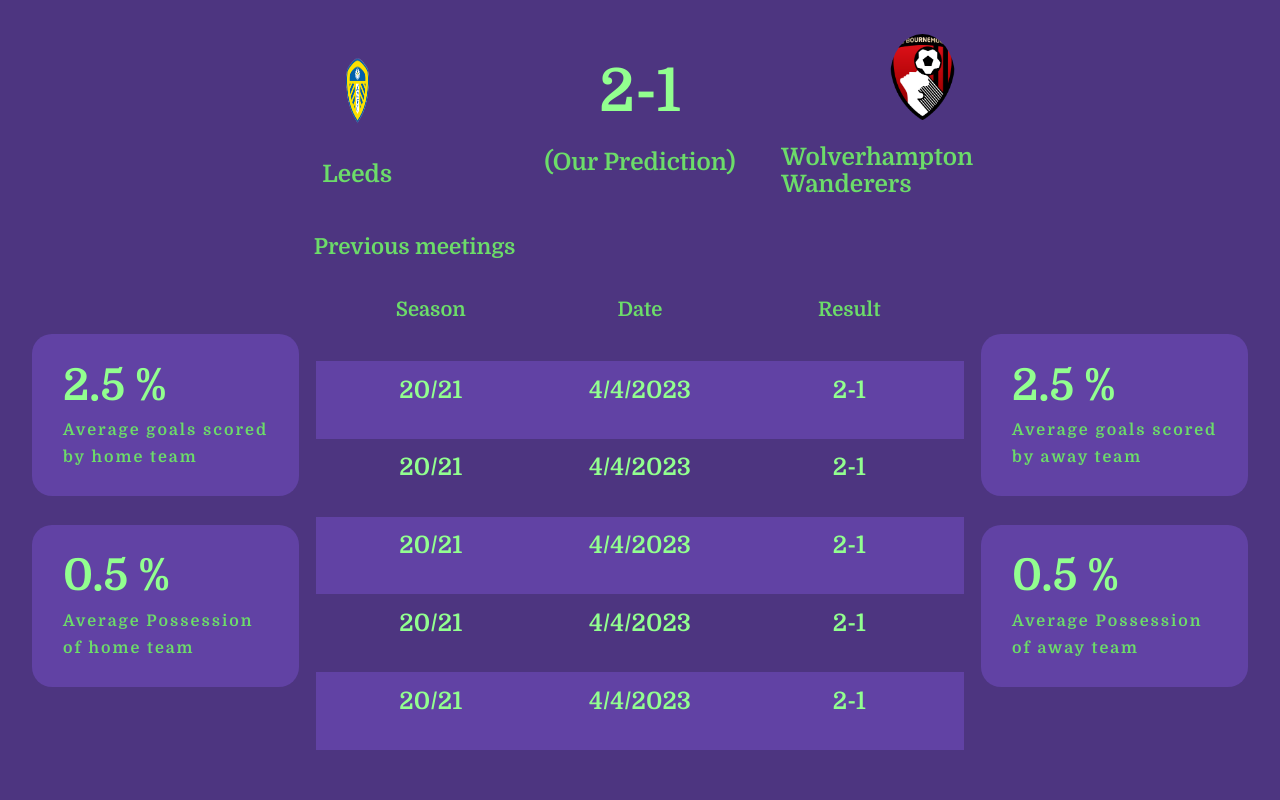
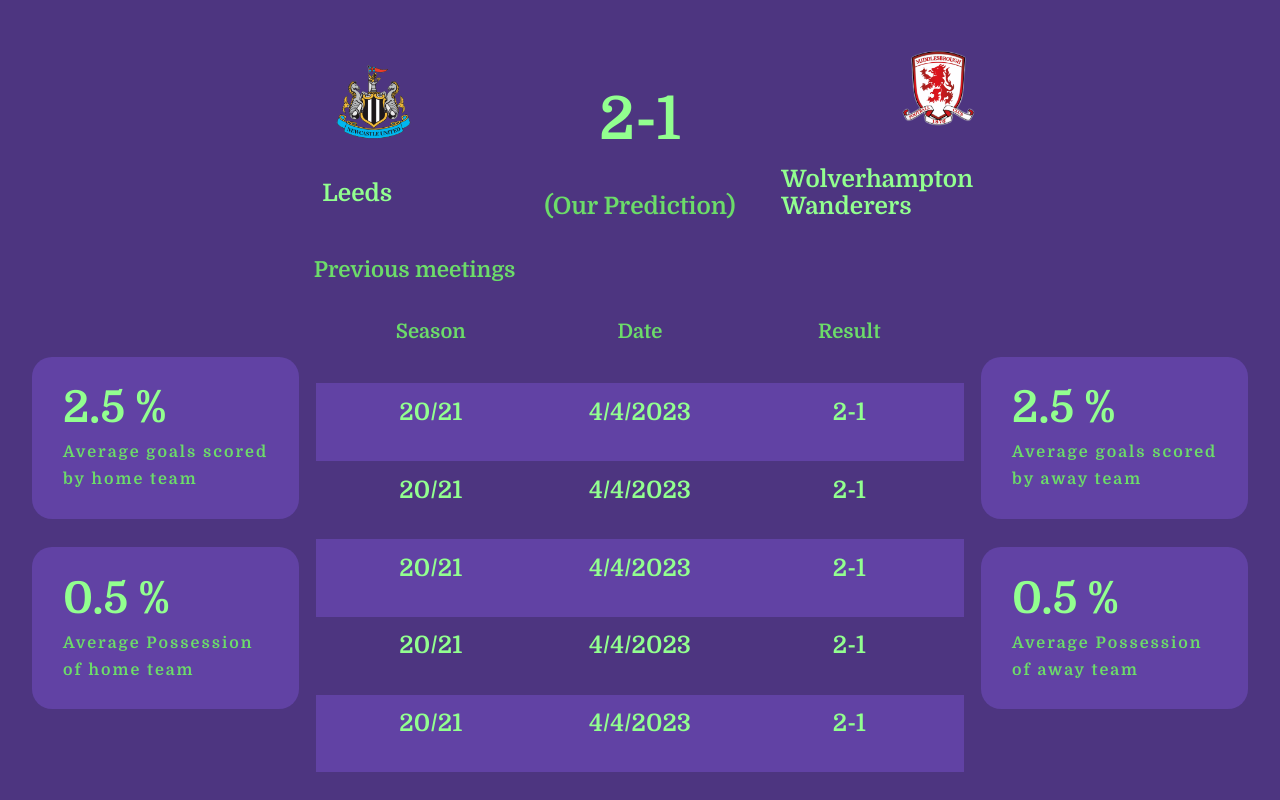
Before and after one commit to AbhinavHaridas/English-Premier-League-Match-Predictor, a React (Create React App) app in the folder react-frontend/: page /history in a window 1280 px wide. Built offline with nearby package versions, Linux system fonts and the light colour scheme.

Commit message:
Modified Ui

```diff
--- a/react-frontend/src/pages/History.css
+++ b/react-frontend/src/pages/History.css
@@ -17,12 +17,16 @@
     font-weight: 700;
     font-size: 24px;
     line-height: 27px;
+    color: #92FF8F;
+}
+
+.our-preds {
     color: #6CDC69;
 }
 
 .logo{
-    width: 23%;
-    height: 50%;
+    width: 50%;
+    height: 6.75rem;
     border-radius: 50%;
 }
 
@@ -33,6 +37,7 @@
     font-size: 3.725rem;
     margin: 0;
     color: #92FF8F;
+    padding-bottom: 1rem;
 }
 
 .teams {
--- a/react-frontend/src/pages/History.tsx
+++ b/react-frontend/src/pages/History.tsx
@@ -1,10 +1,4 @@
-import {
-  IonCol,
-  IonContent,
-  IonGrid,
-  IonPage,
-  IonRow,
-} from "@ionic/react";
+import { IonCol, IonContent, IonGrid, IonPage, IonRow } from "@ionic/react";
 import React from "react";
 
 // CSS import
@@ -21,8 +15,8 @@
   let homeTeamScore: number = 2;
   let awayTeamScore: number = 1;
 
-  let homeTeamLogo: string = Logos['Leeds United']
-  let awayTeamLogo: string = Logos['AFC Bournemouth'];
+  let homeTeamLogo: string = Logos["Newcastle United"];
+  let awayTeamLogo: string = Logos["Middlesbrough"];
 
   return (
     <IonPage>
@@ -30,17 +24,31 @@
         <div className="history-wrap">
           <div className="header">
             <div className="teams">
-              <img className="logo" src={homeTeamLogo} alt={homeTeam} />{" "}
+              <div
+                className="logo"
+                style={{
+                  background: `url(${homeTeamLogo})`,
+                  backgroundRepeat: "no-repeat",
+                  backgroundSize: "cover",
+                }}
+              ></div>
               <p className="teamName">{homeTeam}</p>
             </div>
-            <div className="teams">
+            <div className="teams" style={{justifyContent: 'end'}}>
               <p className="scoreline">
                 {homeTeamScore}-{awayTeamScore}
               </p>
-              <p className="teamName">(Our Prediction)</p>
+              <p className="teamName our-preds">(Our Prediction)</p>
             </div>
             <div className="teams">
-              <img className="logo" src={awayTeamLogo} alt={awayTeam} />{" "}
+              <div
+                className="logo"
+                style={{
+                  background: `url(${awayTeamLogo})`,
+                  backgroundRepeat: "no-repeat",
+                  backgroundSize: "cover",
+                }}
+              ></div>
               <p className="teamName">{awayTeam}</p>
             </div>
           </div>
@@ -72,9 +80,15 @@
                 const backgroundColor = index % 2 === 0 ? "#6142A4" : "#4D3580";
                 return (
                   <IonRow style={{ backgroundColor }} key={index}>
-                    <IonCol size="4" className="row-text">20/21</IonCol>
-                    <IonCol size="4" className="row-text">{new Date().toLocaleDateString()}</IonCol>
-                    <IonCol size="4" className="row-text">2-1</IonCol>
+                    <IonCol size="4" className="row-text">
+                      20/21
+                    </IonCol>
+                    <IonCol size="4" className="row-text">
+                      {new Date().toLocaleDateString()}
+                    </IonCol>
+                    <IonCol size="4" className="row-text">
+                      2-1
+                    </IonCol>
                   </IonRow>
                 );
               })}
```
